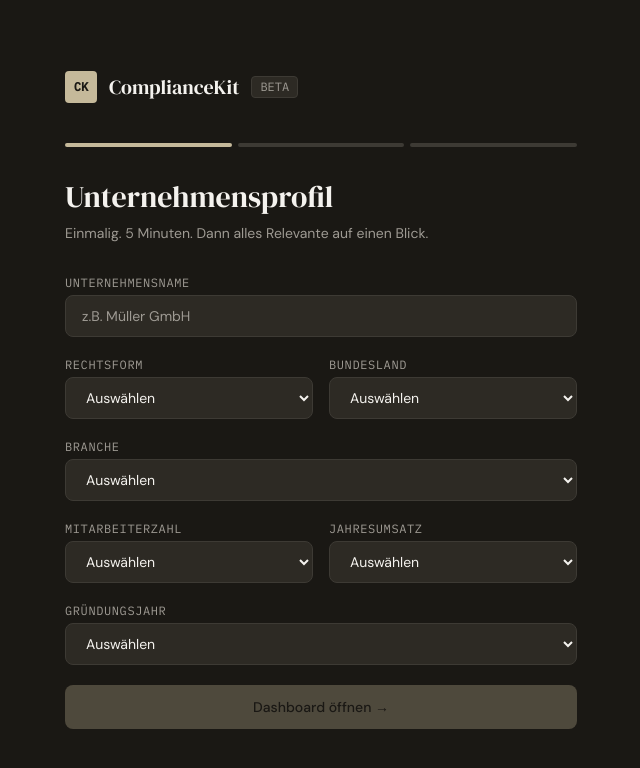
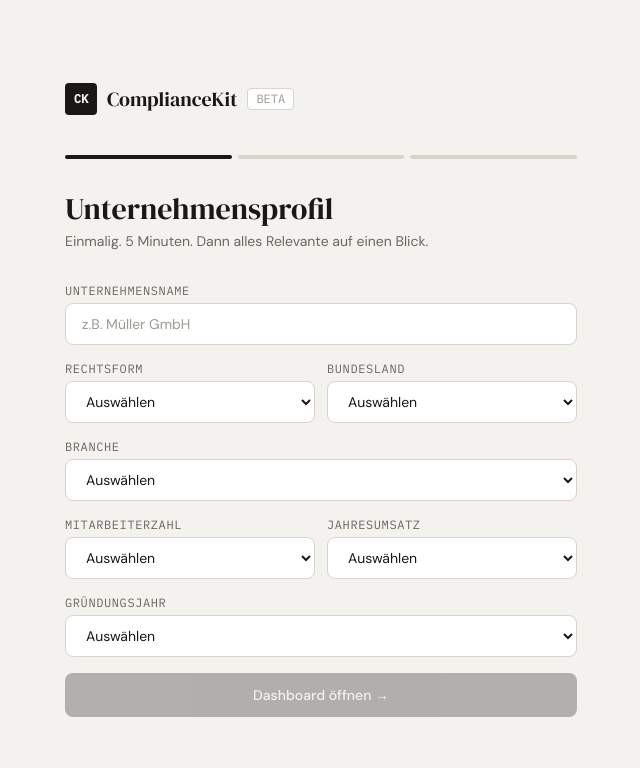
Before and after one commit to samuelstoeberl-prog/compilance_kit, a React (Vite) app: page / in a window 1280 px wide. Shown: the top 768 px of the page, without its empty margins (319-959 px from the left). Built offline with nearby package versions, Linux system fonts and the light colour scheme.

Commit message:
feat: migrate all components to light theme (sand/white)

```diff
--- a/src/components/ApplicationWizard.tsx
+++ b/src/components/ApplicationWizard.tsx
@@ -21,25 +21,25 @@ export default function ApplicationWizard({ funding, profil, onClose }: Props) {
   })()
 
   return (
-    <div className="fixed inset-0 z-50 flex items-center justify-end bg-ink/60 backdrop-blur-sm" onClick={onClose}>
-      <div className="h-full w-full max-w-xl bg-ink-light border-l border-ink-border overflow-y-auto flex flex-col"
+    <div className="fixed inset-0 z-50 flex items-center justify-end bg-ink/40 backdrop-blur-sm" onClick={onClose}>
+      <div className="h-full w-full max-w-xl bg-white border-l border-sand-border overflow-y-auto flex flex-col shadow-2xl"
         onClick={e => e.stopPropagation()}>
         {/* Header */}
-        <div className="p-6 border-b border-ink-border flex items-start justify-between gap-4">
+        <div className="p-6 border-b border-sand-border flex items-start justify-between gap-4">
           <div>
             <p className="text-xs font-mono text-muted uppercase tracking-wider mb-1">Antrag vorbereiten</p>
-            <h2 className="font-serif text-xl text-sand-light">{funding.title}</h2>
-            <p className="text-sm text-muted font-sans mt-1">{funding.foerderer}</p>
+            <h2 className="font-serif text-xl text-ink">{funding.title}</h2>
+            <p className="text-sm text-muted-dark font-sans mt-1">{funding.foerderer}</p>
           </div>
-          <button onClick={onClose} className="text-muted hover:text-sand-light text-xl leading-none mt-1">×</button>
+          <button onClick={onClose} className="text-muted hover:text-ink text-xl leading-none mt-1">×</button>
         </div>
 
         {/* Phase nav */}
-        <div className="flex border-b border-ink-border">
+        <div className="flex border-b border-sand-border">
           {([1, 2, 3] as const).map(p => (
             <button key={p} onClick={() => setPhase(p)}
               className={`flex-1 py-3 text-xs font-mono uppercase tracking-wider transition-colors ${
-                phase === p ? 'text-sand border-b-2 border-sand' : 'text-muted hover:text-sand-light'
+                phase === p ? 'text-ink border-b-2 border-ink' : 'text-muted hover:text-ink'
               }`}>
               {p === 1 ? '01 Berechtigung' : p === 2 ? '02 Unterlagen' : '03 Einreichen'}
             </button>
@@ -60,7 +60,7 @@ export default function ApplicationWizard({ funding, profil, onClose }: Props) {
                   ].map((item, i) => (
                     <div key={i} className="flex items-center gap-3">
                       <span className="text-teal text-sm">✓</span>
-                      <span className="text-sand-light text-sm font-sans">{item}</span>
+                      <span className="text-ink text-sm font-sans">{item}</span>
                     </div>
                   ))}
                 </div>
@@ -71,29 +71,29 @@ export default function ApplicationWizard({ funding, profil, onClose }: Props) {
                   <p className="text-xs font-mono text-muted uppercase tracking-wider mb-3">Ausschlusskriterien prüfen</p>
                   <div className="space-y-2">
                     {funding.ausschlusskriterien.map((k, i) => (
-                      <div key={i} className="flex items-start gap-3 bg-amber-dark/20 border border-amber-dark/30 rounded-lg px-3 py-2">
-                        <span className="text-amber text-sm mt-0.5">⚠</span>
-                        <span className="text-amber-light text-sm font-sans">{k}</span>
+                      <div key={i} className="flex items-start gap-3 bg-amber-light border border-amber/30 rounded-lg px-3 py-2">
+                        <span className="text-amber-dark text-sm mt-0.5">⚠</span>
+                        <span className="text-amber-dark text-sm font-sans">{k}</span>
                       </div>
                     ))}
                   </div>
                 </div>
               )}
 
-              <div className={`rounded-xl p-4 border ${isEligible ? 'bg-teal-dark/20 border-teal-dark/40' : 'bg-amber-dark/20 border-amber-dark/40'}`}>
+              <div className={`rounded-xl p-4 border ${isEligible ? 'bg-teal-light border-teal/30' : 'bg-amber-light border-amber/30'}`}>
                 <div className="flex items-center gap-3">
-                  <span className={`text-2xl ${isEligible ? 'text-teal' : 'text-amber'}`}>{isEligible ? '✓' : '!'}</span>
+                  <span className={`text-2xl ${isEligible ? 'text-teal-dark' : 'text-amber-dark'}`}>{isEligible ? '✓' : '!'}</span>
                   <div>
-                    <p className={`font-sans font-semibold text-sm ${isEligible ? 'text-teal' : 'text-amber'}`}>
+                    <p className={`font-sans font-semibold text-sm ${isEligible ? 'text-teal-dark' : 'text-amber-dark'}`}>
                       {isEligible ? 'Sie sind voraussichtlich antragsberechtigt' : 'Bitte Ausschlusskriterien manuell prüfen'}
                     </p>
-                    <p className="text-muted text-xs font-sans mt-0.5">Angaben basieren auf Ihrem Unternehmensprofil</p>
+                    <p className="text-muted-dark text-xs font-sans mt-0.5">Angaben basieren auf Ihrem Unternehmensprofil</p>
                   </div>
                 </div>
               </div>
 
               <button onClick={() => setPhase(2)}
-                className="w-full bg-sand text-ink py-2.5 rounded-lg text-sm font-sans font-medium hover:bg-sand-mid transition-colors">
+                className="w-full bg-ink text-sand-light py-2.5 rounded-lg text-sm font-sans font-medium hover:bg-ink-light transition-colors">
                 Weiter zu Unterlagen →
               </button>
             </div>
@@ -109,14 +109,14 @@ export default function ApplicationWizard({ funding, profil, onClose }: Props) {
                 <div className="space-y-2">
                   {funding.benoetigte_dokumente.map((doc, i) => (
                     <div key={i} className={`flex items-center gap-3 rounded-lg px-4 py-3 border ${
-                      doc.auto ? 'bg-teal-dark/20 border-teal-dark/30' : 'bg-ink border-ink-border'
+                      doc.auto ? 'bg-teal-light border-teal/20' : 'bg-sand-light border-sand-border'
                     }`}>
-                      <span className={`text-sm ${doc.auto ? 'text-teal' : 'text-amber'}`}>
+                      <span className={`text-sm ${doc.auto ? 'text-teal-dark' : 'text-amber-dark'}`}>
                         {doc.auto ? '✓' : '○'}
                       </span>
-                      <span className="text-sand-light text-sm font-sans flex-1">{doc.name}</span>
+                      <span className="text-ink text-sm font-sans flex-1">{doc.name}</span>
                       <span className={`text-xs font-mono px-2 py-0.5 rounded-full ${
-                        doc.auto ? 'bg-teal-dark/40 text-teal' : 'bg-amber-dark/30 text-amber'
+                        doc.auto ? 'bg-teal/20 text-teal-dark' : 'bg-amber-light text-amber-dark'
                       }`}>
                         {doc.auto ? 'aus Profil' : 'manuell'}
                       </span>
@@ -130,20 +130,20 @@ export default function ApplicationWizard({ funding, profil, onClose }: Props) {
                 <div className="flex items-center gap-3">
                   {['Antrag', 'Prüfung', 'Auszahlung'].map((label, i) => (
                     <div key={i} className="flex-1">
-                      <div className="h-1.5 bg-ink-border rounded-full">
-                        <div className="h-1.5 bg-sand rounded-full" style={{ width: `${(i + 1) * 33}%` }} />
+                      <div className="h-1.5 bg-sand-border rounded-full">
+                        <div className="h-1.5 bg-ink rounded-full" style={{ width: `${(i + 1) * 33}%` }} />
                       </div>
-                      <p className="text-xs text-muted font-mono mt-1">{label}</p>
+                      <p className="text-xs text-muted-dark font-mono mt-1">{label}</p>
                     </div>
                   ))}
                 </div>
-                <p className="text-xs text-muted font-sans mt-2">
+                <p className="text-xs text-muted-dark font-sans mt-2">
                   Typisch {funding.bearbeitungszeit_wochen[0]}–{funding.bearbeitungszeit_wochen[1]} Wochen gesamt
                 </p>
               </div>
 
               <button onClick={() => setPhase(3)}
-                className="w-full bg-sand text-ink py-2.5 rounded-lg text-sm font-sans font-medium hover:bg-sand-mid transition-colors">
+                className="w-full bg-ink text-sand-light py-2.5 rounded-lg text-sm font-sans font-medium hover:bg-ink-light transition-colors">
                 Weiter zur Einreichung →
               </button>
             </div>
@@ -152,7 +152,7 @@ export default function ApplicationWizard({ funding, profil, onClose }: Props) {
           {/* Phase 3 */}
           {phase === 3 && (
             <div className="space-y-6">
-              <div className="bg-ink border border-ink-border rounded-xl p-4">
+              <div className="bg-sand-light border border-sand-border rounded-xl p-4">
                 <p className="text-xs font-mono text-muted uppercase tracking-wider mb-3">Zusammenfassung</p>
                 <div className="space-y-2 text-sm font-sans">
                   {[
@@ -163,18 +163,18 @@ export default function ApplicationWizard({ funding, profil, onClose }: Props) {
                     ['Bearbeitungszeit', `${funding.bearbeitungszeit_wochen[0]}–${funding.bearbeitungszeit_wochen[1]} Wochen`],
                   ].map(([label, value], i) => (
                     <div key={i} className="flex justify-between">
-                      <span className="text-muted">{label}</span>
-                      <span className={label === 'Unterlagen bereit' ? 'text-teal' : 'text-sand-light'}>{value}</span>
+                      <span className="text-muted-dark">{label}</span>
+                      <span className={label === 'Unterlagen bereit' ? 'text-teal-dark font-semibold' : 'text-ink'}>{value}</span>
                     </div>
                   ))}
                 </div>
               </div>
 
               <a href={funding.antrag_url} target="_blank" rel="noopener noreferrer"
-                className="block w-full bg-sand text-ink py-3 rounded-lg text-sm font-sans font-semibold text-center hover:bg-sand-mid transition-colors">
+                className="block w-full bg-ink text-sand-light py-3 rounded-lg text-sm font-sans font-semibold text-center hover:bg-ink-light transition-colors">
                 Jetzt Antrag stellen →
               </a>
-              <p className="text-xs text-muted font-sans text-center">
+              <p className="text-xs text-muted-dark font-sans text-center">
                 Sie werden zur offiziellen Antragsseite weitergeleitet.
               </p>
             </div>
--- a/src/components/DocumentGenerator.tsx
+++ b/src/components/DocumentGenerator.tsx
@@ -476,34 +476,34 @@ export default function DocumentGenerator({ regulation, profil, onComplete, onCl
   }
 
   return (
-    <div className="fixed inset-0 z-50 flex items-center justify-end bg-ink/60 backdrop-blur-sm" onClick={onClose}>
-      <div className="h-full w-full max-w-2xl bg-ink-light border-l border-ink-border overflow-y-auto flex flex-col"
+    <div className="fixed inset-0 z-50 flex items-center justify-end bg-ink/40 backdrop-blur-sm" onClick={onClose}>
+      <div className="h-full w-full max-w-2xl bg-white border-l border-sand-border overflow-y-auto flex flex-col shadow-2xl"
         onClick={e => e.stopPropagation()}>
 
         {/* Header */}
-        <div className="p-6 border-b border-ink-border flex items-start justify-between gap-4">
+        <div className="p-6 border-b border-sand-border flex items-start justify-between gap-4">
           <div>
             <p className="text-xs font-mono text-muted uppercase tracking-wider mb-1">Dokument generieren</p>
-            <h2 className="font-serif text-xl text-sand-light">{DOK_LABELS[typ]}</h2>
-            <p className="text-sm text-muted font-sans mt-1">{regulation.title}</p>
+            <h2 className="font-serif text-xl text-ink">{DOK_LABELS[typ]}</h2>
+            <p className="text-sm text-muted-dark font-sans mt-1">{regulation.title}</p>
           </div>
-          <button onClick={onClose} className="text-muted hover:text-sand-light text-xl leading-none mt-1">×</button>
+          <button onClick={onClose} className="text-muted hover:text-ink text-xl leading-none mt-1">×</button>
         </div>
 
         {/* Info banner */}
-        <div className="mx-6 mt-5 bg-teal-dark/20 border border-teal-dark/40 rounded-xl p-4 flex gap-3">
-          <span className="text-teal text-lg leading-none mt-0.5">✓</span>
+        <div className="mx-6 mt-5 bg-teal-light border border-teal/30 rounded-xl p-4 flex gap-3">
+          <span className="text-teal-dark text-lg leading-none mt-0.5">✓</span>
           <div>
-            <p className="text-sm font-sans font-medium text-teal">Dokument fertig</p>
-            <p className="text-xs text-muted font-sans mt-0.5">
-              Auf Basis Ihres Profils vorausgefüllt: {profil.rechtsform} · {profil.branche} · {profil.bundesland}
+            <p className="text-sm font-sans font-medium text-teal-dark">Vorlage fertig</p>
+            <p className="text-xs text-muted-dark font-sans mt-0.5">
+              Vorausgefüllt für: {profil.rechtsform} · {profil.branche} · {profil.bundesland}
             </p>
           </div>
         </div>
 
         {/* Preview */}
-        <div className="flex-1 m-6 bg-ink rounded-xl border border-ink-border p-5 overflow-y-auto">
-          <pre className="text-sm font-mono text-sand-light whitespace-pre-wrap leading-relaxed">
+        <div className="flex-1 m-6 bg-sand-light rounded-xl border border-sand-border p-5 overflow-y-auto">
+          <pre className="text-sm font-mono text-ink whitespace-pre-wrap leading-relaxed">
             {content}
           </pre>
         </div>
@@ -511,11 +511,11 @@ export default function DocumentGenerator({ regulation, profil, onComplete, onCl
         {/* Actions */}
         <div className="p-6 pt-0 flex gap-3">
           <button onClick={onClose}
-            className="bg-ink-light border border-ink-border text-sand-light py-2.5 px-4 rounded-lg text-sm font-sans hover:border-sand transition-colors">
+            className="bg-white border border-sand-border text-ink py-2.5 px-4 rounded-lg text-sm font-sans hover:border-ink transition-colors">
             Schließen
           </button>
           <button onClick={download}
-            className="flex-1 bg-teal text-ink-light py-2.5 rounded-lg text-sm font-sans font-medium hover:bg-teal/90 transition-colors">
+            className="flex-1 bg-ink text-sand-light py-2.5 rounded-lg text-sm font-sans font-medium hover:bg-ink-light transition-colors">
             Download (.txt) — als erledigt markieren
           </button>
         </div>
--- a/src/pages/Onboarding.tsx
+++ b/src/pages/Onboarding.tsx
@@ -11,13 +11,8 @@ const UMSATZ = ['unter 500.000 €', '500.000 – 2 Mio. €', '2 – 10 Mio.
 const GRUENDUNGSJAHR = ['vor 2000', '2000–2010', '2011–2019', '2020 oder später']
 
 type FormState = {
-  name: string
-  rechtsform: string
-  branche: string
-  mitarbeiter: string
-  bundesland: string
-  umsatz: string
-  gruendungsjahr: string
+  name: string; rechtsform: string; branche: string; mitarbeiter: string
+  bundesland: string; umsatz: string; gruendungsjahr: string
 }
 
 export default function Onboarding() {
@@ -40,47 +35,53 @@ export default function Onboarding() {
     navigate('/dashboard')
   }
 
-  const inputCls = 'w-full bg-ink-light border border-ink-border rounded-lg px-4 py-2.5 text-sand-light placeholder-muted focus:outline-none focus:border-sand font-sans text-sm'
-  const labelCls = 'block text-xs font-mono text-muted mb-1 uppercase tracking-wider'
+  const inputCls = 'w-full bg-white border border-sand-border rounded-lg px-4 py-2.5 text-ink placeholder-muted focus:outline-none focus:border-ink font-sans text-sm'
+  const labelCls = 'block text-xs font-mono text-muted-dark mb-1 uppercase tracking-wider'
 
   return (
-    <div className="min-h-screen bg-ink flex items-center justify-center p-6">
+    <div className="min-h-screen bg-sand-light flex items-center justify-center p-6">
       <div className="w-full max-w-lg">
-        <div className="flex items-center gap-3 mb-10">
-          <div className="w-8 h-8 bg-sand rounded flex items-center justify-center">
-            <span className="text-ink text-xs font-mono font-bold">CK</span>
+
+        {/* Logo */}
+        <div className="flex items-center gap-2.5 mb-10">
+          <div className="w-8 h-8 bg-ink rounded flex items-center justify-center">
+            <span className="text-sand-light text-xs font-mono font-bold">CK</span>
           </div>
-          <span className="font-serif text-sand-light text-xl">ComplianceKit</span>
-          <span className="text-xs font-mono bg-ink-light border border-ink-border text-muted px-2 py-0.5 rounded">BETA</span>
+          <span className="font-serif text-ink text-xl">ComplianceKit</span>
+          <span className="text-xs font-mono bg-white border border-sand-border text-muted px-2 py-0.5 rounded">BETA</span>
         </div>
 
+        {/* Progress bar */}
         <div className="flex gap-1.5 mb-8">
           {[0, 1, 2].map(i => (
-            <div key={i} className={`h-1 flex-1 rounded-full transition-colors ${i <= step ? 'bg-sand' : 'bg-ink-border'}`} />
+            <div key={i} className={`h-1 flex-1 rounded-full transition-colors ${i <= step ? 'bg-ink' : 'bg-sand-border'}`} />
           ))}
         </div>
 
-        <div className="flex items-start justify-between mb-2">
-          <h1 className="font-serif text-3xl text-sand-light">{profil ? 'Profil bearbeiten' : 'Unternehmensprofil'}</h1>
+        {/* Title */}
+        <div className="flex items-start justify-between mb-1">
+          <h1 className="font-serif text-3xl text-ink">
+            {profil ? 'Profil bearbeiten' : 'Unternehmensprofil'}
+          </h1>
           {profil && (
             <button onClick={() => navigate('/dashboard')}
-              className="text-sm font-mono text-muted hover:text-sand-light transition-colors mt-1">
+              className="text-sm font-mono text-muted hover:text-ink transition-colors mt-2">
               ← Zurück
             </button>
           )}
         </div>
-        <p className="text-muted font-sans text-sm mb-8">
+        <p className="text-muted-dark font-sans text-sm mb-8">
           {profil ? 'Änderungen werden sofort übernommen.' : 'Einmalig. 5 Minuten. Dann alles Relevante auf einen Blick.'}
         </p>
 
-        <form onSubmit={handleSubmit} className="space-y-5">
+        <form onSubmit={handleSubmit} className="space-y-4">
           <div>
             <label className={labelCls}>Unternehmensname</label>
-            <input type="text" placeholder="z.B. Müller GmbH" value={form.name} onChange={set('name')}
-              onFocus={() => setStep(0)} className={inputCls} />
+            <input type="text" placeholder="z.B. Müller GmbH" value={form.name}
+              onChange={set('name')} onFocus={() => setStep(0)} className={inputCls} />
           </div>
 
-          <div className="grid grid-cols-2 gap-4">
+          <div className="grid grid-cols-2 gap-3">
             <div>
               <label className={labelCls}>Rechtsform</label>
               <select value={form.rechtsform} onChange={set('rechtsform')} onFocus={() => setStep(0)} className={inputCls}>
@@ -105,7 +106,7 @@ export default function Onboarding() {
             </select>
           </div>
 
-          <div className="grid grid-cols-2 gap-4">
+          <div className="grid grid-cols-2 gap-3">
             <div>
               <label className={labelCls}>Mitarbeiterzahl</label>
               <select value={form.mitarbeiter} onChange={set('mitarbeiter')} onFocus={() => setStep(1)} className={inputCls}>
@@ -131,7 +132,7 @@ export default function Onboarding() {
           </div>
 
           <button type="submit" disabled={!isValid}
-            className="w-full bg-sand text-ink py-3 rounded-lg font-sans font-medium text-sm mt-2 disabled:opacity-30 hover:bg-sand-mid transition-colors">
+            className="w-full bg-ink text-sand-light py-3 rounded-lg font-sans font-medium text-sm mt-2 disabled:opacity-30 hover:bg-ink-light transition-colors">
             {profil ? 'Änderungen speichern →' : 'Dashboard öffnen →'}
           </button>
         </form>
```
